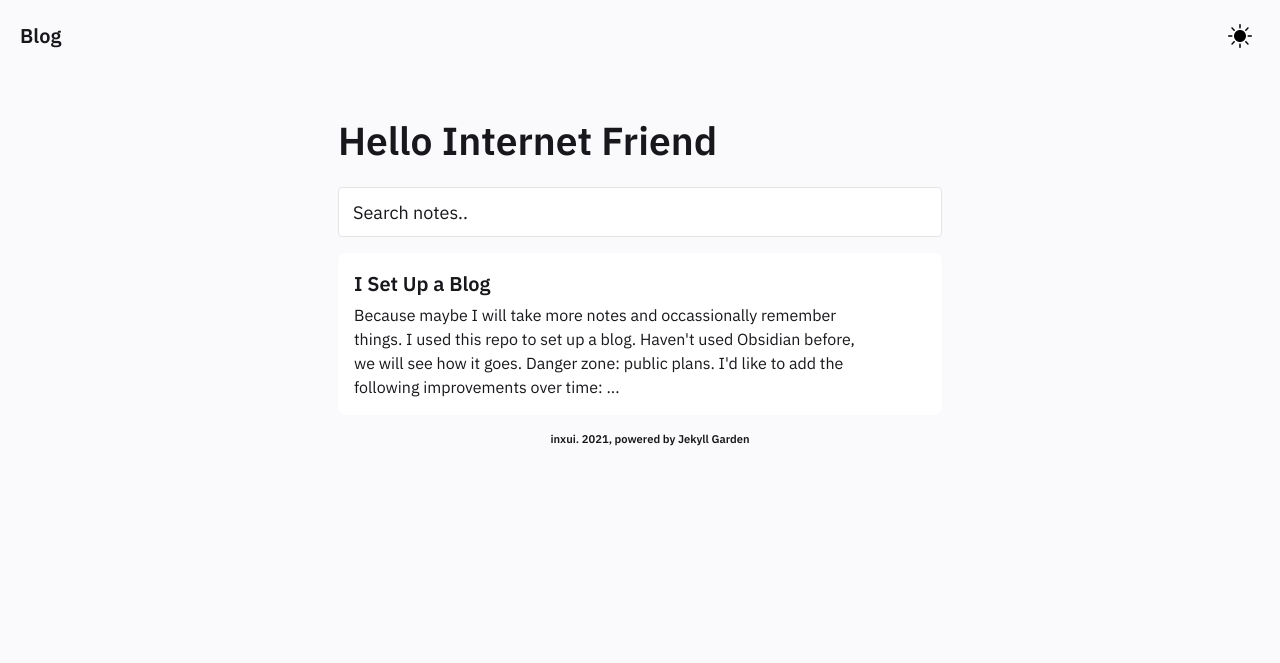
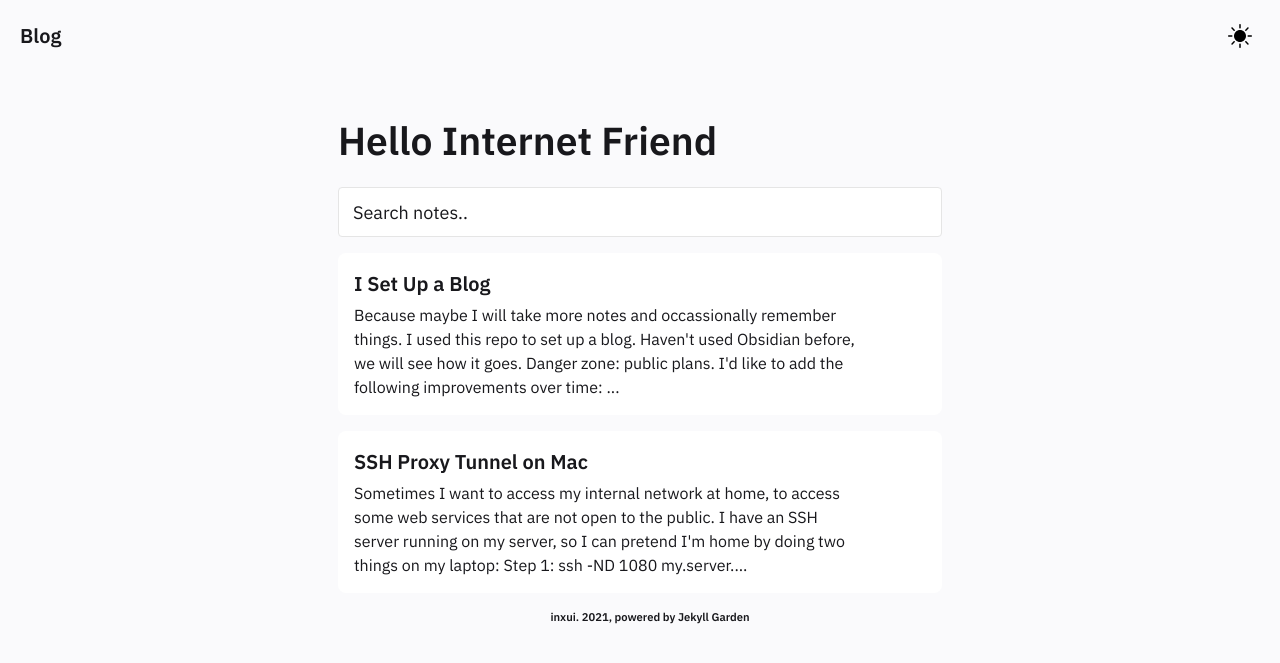
Before and after one commit to vekerdyb/vekerdyb.github.io, a Jekyll site: the page built from pages/index.md, in a window 1280 px wide. Shown: the top 663 px of the page. Built offline with Jekyll 4.4.1, drawn with Linux system fonts in a browser that asks for light colours.

Commit message:
Add content

````diff
--- /dev/null
+++ b/_notes/Public/SSH Proxy Tunnel on Mac.md
@@ -0,0 +1,35 @@
+---
+title : SSH Proxy Tunnel on Mac
+clickbait: I've Dug A Tunnel To My Server And This Is What Happened Next
+notetype : feed
+date : 20-09-2021
+---
+
+Sometimes I want to access my internal network at home, to access some web services that are not open to the public.
+
+I have an SSH server running on my server, so I can pretend I'm home by doing two things on my laptop:
+
+**Step 1:**
+```bash
+ssh -ND 1080 my.server.com
+# My .ssh config includes authentication, port, usernames for my server
+```
+
+Note: this will hang while the tunnel is open. Don't expect an output.
+
+**Step 2:**
+Then in my Mac's Network Settings > Advanced > Proxies > tick SOCKS Proxy and set `localhost` : `1080`.
+
+When done, untick SOCKS Proxy.
+
+The above is just for the first time setup. Once done, I use this command in my terminal to create the tunnel and set the SOCKS Proxy on my Wi-Fi connection:
+
+```bash
+networksetup -setsocksfirewallproxystate Wi-Fi on ; ssh -ND 1080 inxui.com
+```
+
+Ctrl + C to end tunneling and then to switch off the proxy:
+
+```bash
+networksetup -setsocksfirewallproxystate Wi-Fi off
+```
````
Also changed, not shown: _notes/Public/Set up a blog.md (+1 -1 lines), _notes/Public/Why is it called inxui.md (renamed from _notes/Public/Why is it called inxui?.md).
